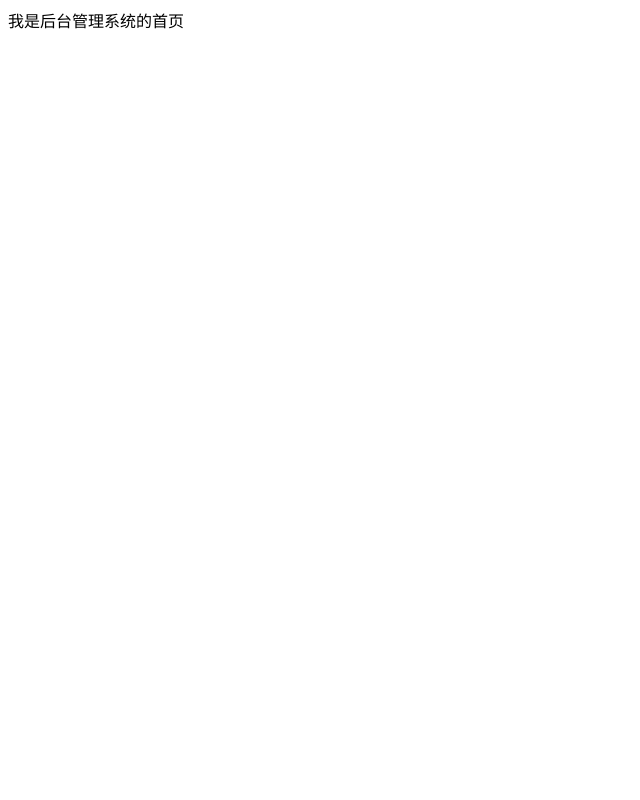
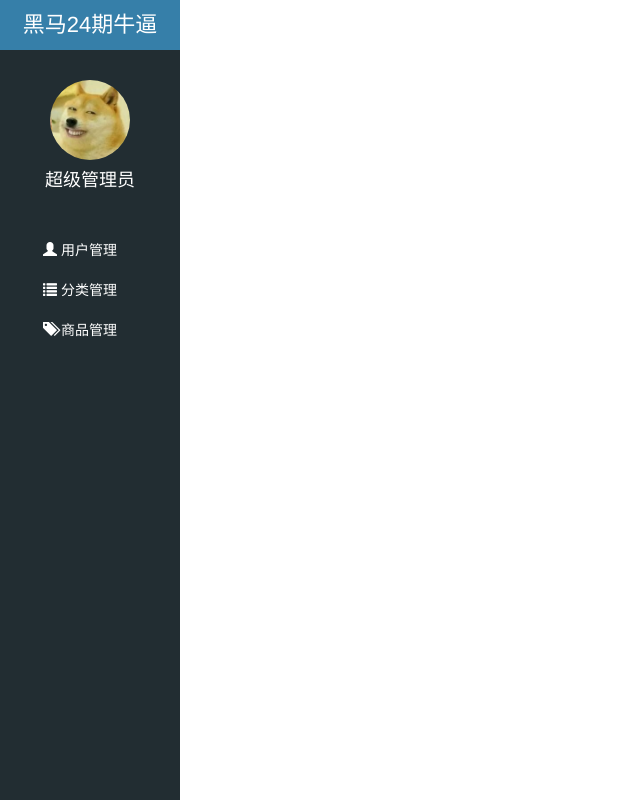
Before and after one commit to JepsonGithub/sh24_letao, a website: page public/back/index.html in a window 1280 px wide. Shown: the whole page, without its empty margins (0-640 px from the left). Drawn offline with Linux system fonts and the light colour scheme.

Commit message:
侧边栏静态页面完成

```diff
--- a/public/back/css/common.css
+++ b/public/back/css/common.css
@@ -1,6 +1,22 @@
 .body_bg {
   background-color: #222D32;
 }
+/* lvha */
+a:link,
+a:visited,
+a:hover,
+a:active {
+  text-decoration: none;
+}
+
+/* 重置 margin 和 padding 以及小圆点 */
+* {
+  margin: 0;
+  padding: 0;
+  list-style: none;
+}
+
+
 
 .panel .panel-title {
   height: 40px;
@@ -12,3 +28,61 @@
 .mt_150 {
   margin-top: 150px;
 }
+
+/* .lt_aside 侧边栏样式 */
+.lt_aside {
+  width: 180px;
+  height: 100%;
+  background-color: #222D32;
+  position: fixed;
+  left: 0;
+  top: 0;
+}
+.lt_aside .brand {
+  width: 180px;
+  height: 50px;
+  background-color: #367FA9;
+  text-align: center;
+}
+.lt_aside .brand a {
+  display: block;
+  line-height: 50px;
+  color: #fff;
+  font-size: 22px;
+}
+.lt_aside .user {
+  height: 180px;
+  padding-top: 30px;
+}
+.lt_aside .user img {
+  width: 80px;
+  height: 80px;
+  display: block;
+  margin: 0 auto;
+  border-radius: 50%;
+}
+.lt_aside .user p {
+  height: 40px;
+  line-height: 40px;
+  color: #fff;
+  font-size: 18px;
+  text-align: center;
+}
+
+.lt_aside .nav a {
+  display: block;
+  width: 100%;
+  height: 40px;
+  line-height: 40px;
+  color: #fff;
+  padding-left: 40px;
+  border-left: 3px solid transparent;
+}
+.lt_aside .nav a.current {
+  background-color: #1D1F21;
+  border-left: 3px solid #006699;
+}
+
+.lt_aside .nav .child a {
+  padding-left: 60px;
+}
--- a/public/back/index.html
+++ b/public/back/index.html
@@ -2,11 +2,53 @@
 <html lang="zh-CN">
 <head>
   <meta charset="UTF-8">
-  <title>Title</title>
+  <title>乐淘商城</title>
+  <link rel="stylesheet" href="./lib/bootstrap/css/bootstrap.css">
+  <link rel="stylesheet" href="./lib/bootstrap-validator/css/bootstrapValidator.min.css">
+  <link rel="stylesheet" href="./lib/nprogress/nprogress.css">
+  <link rel="stylesheet" href="./css/common.css">
 </head>
 <body>
 
-<div>我是后台管理系统的首页</div>
+
+<!-- 左侧侧边栏布局 -->
+<div class="lt_aside">
+  <!-- 大标题 -->
+  <div class="brand">
+    <a href="#">黑马24期牛逼</a>
+  </div>
+
+  <!-- 用户 -->
+  <div class="user">
+    <img src="./images/02.jpg" alt="">
+    <p>超级管理员</p>
+  </div>
+
+  <!-- 导航 -->
+  <div class="nav">
+    <ul>
+      <li><a href="user.html"><i class="glyphicon glyphicon-user"></i> <span>用户管理</span></a></li>
+      <li>
+        <a href="javascript:;"><i class="glyphicon glyphicon-list"></i> <span>分类管理</span></a>
+        <div class="child" style="display: none">
+          <a href="first.html">一级分类</a>
+          <a href="second.html">二级分类</a>
+        </div>
+      </li>
+      <li><a href="product.html"><i class="glyphicon glyphicon-tags"></i> <span>商品管理</span></a></li>
+    </ul>
+
+  </div>
+</div>
+
+
+
+
+<script src="./lib/jquery/jquery.min.js"></script>
+<script src="./lib/bootstrap/js/bootstrap.min.js"></script>
+<script src="./lib/bootstrap-validator/js/bootstrapValidator.min.js"></script>
+<script src="./lib/nprogress/nprogress.js"></script>
+<script src="./js/common.js"></script>
 
 </body>
 </html>
```
Also changed, not shown: public/back/images/02.jpg (added), public/back/images/default.png (added), public/back/images/none.png (added).
